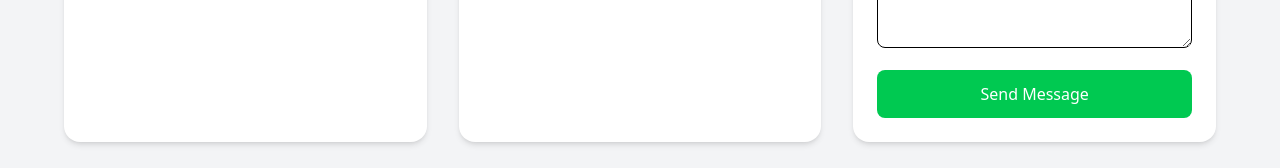
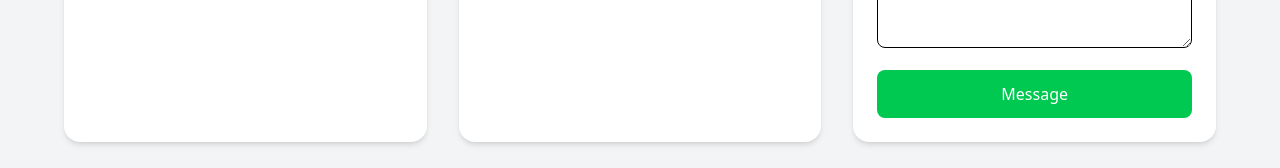
Before and after one commit to gauravkumar2005/EasyMart, a React (Vite) app in the folder Frontend/: page /contact in a window 1280 px wide. Shown: the part 486-654 px from the top of the page. Built offline with nearby package versions, Linux system fonts and the light colour scheme.

Commit message:
test contribution

```diff
--- a/Frontend/src/pages/Contact/Contact.jsx
+++ b/Frontend/src/pages/Contact/Contact.jsx
@@ -55,7 +55,7 @@ function Contact() {
                 type="submit"
                 className="w-full bg-green-500 text-white py-3 rounded-lg hover:bg-green-600 transition"
               >
-                Send Message
+                Message
               </button>
             </form>
           </div>
```
